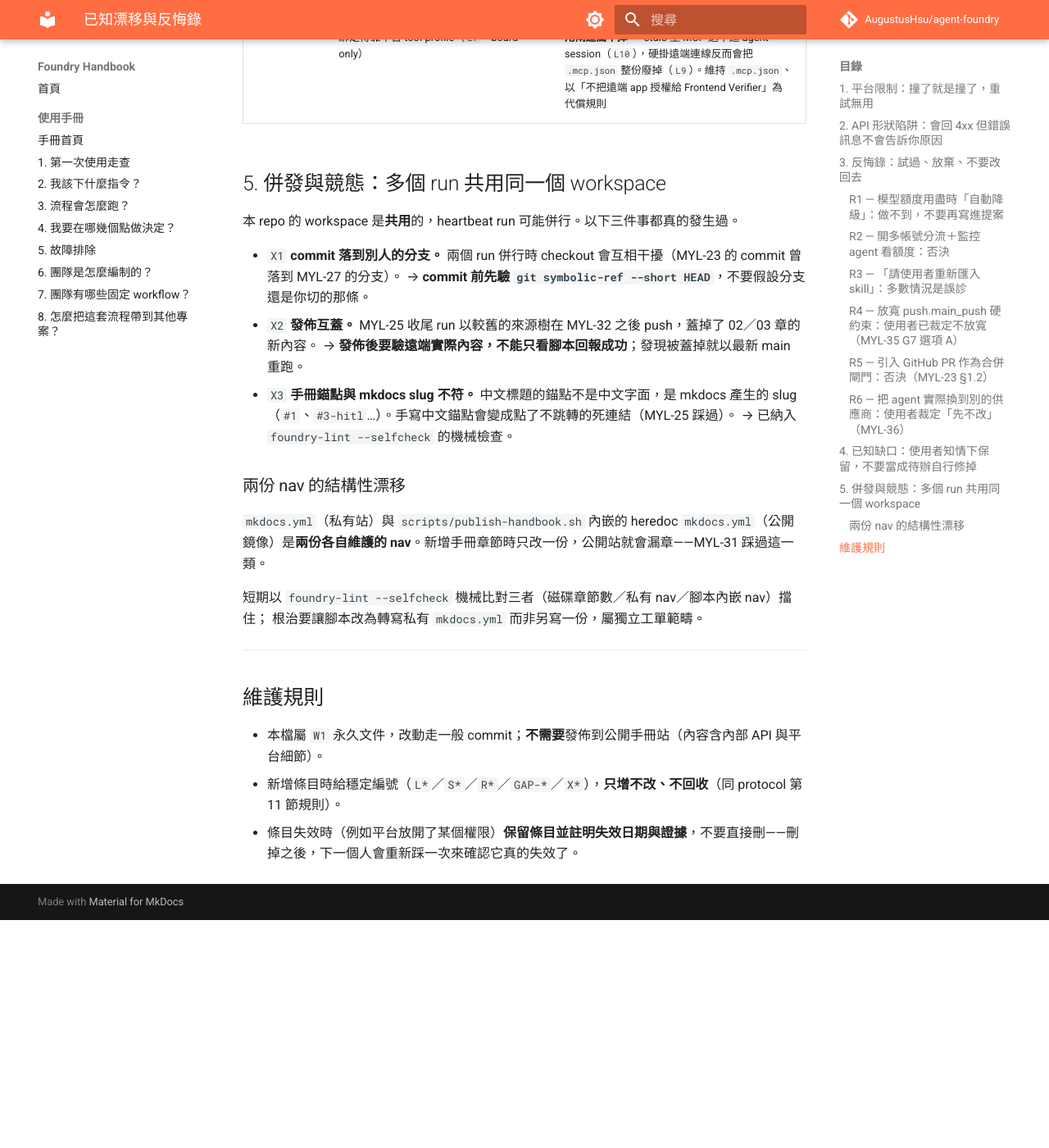
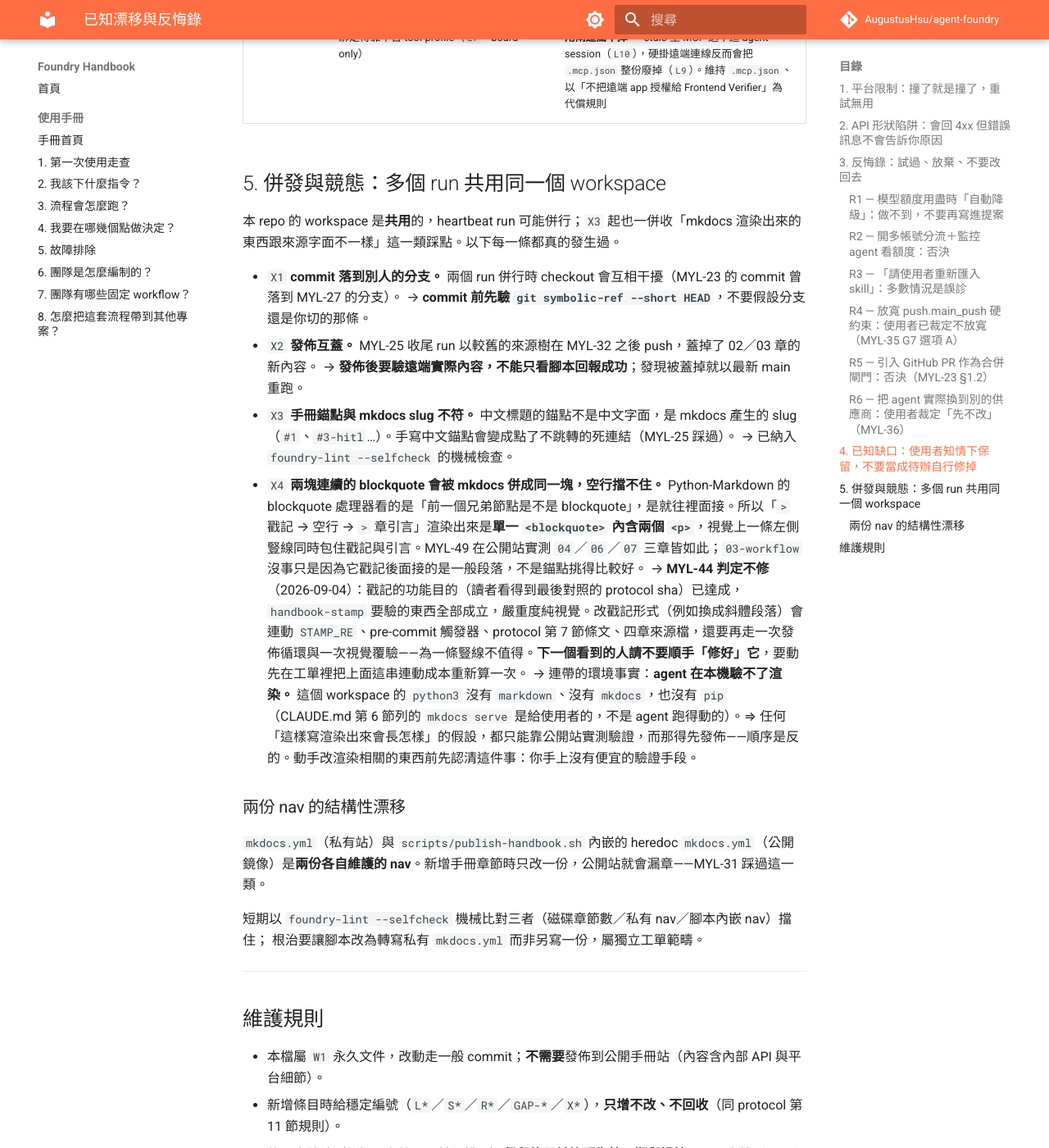
Before and after one commit to AugustusHsu/agent-foundry, an MkDocs documentation site: the page built from docs/standards/known-drift.md, in a window 1280 px wide and 1400 px high, scrolled down 5934 px. Shown: the whole window at 82% size. Built offline with MkDocs 1.6.1 and Material for MkDocs 9.7.7, drawn with Linux system fonts in a browser that asks for light colours; comment, search, counter and statistics services are not loaded; before the commit the page ends 7056 px from its top, so only the background shows below that.

Commit message:
📝 MYL-44 known-drift `X4`：mkdocs 併連續 blockquote，判定不修
MYL-49 公開站實測回報 04／06／07 三章的手冊同步戳記沒有渲染成獨立引言塊，而是
與章引言併成單一 <blockquote>。成因：Python-Markdown 的 blockquote 處理器以
「前一個兄弟節點是不是 blockquote」決定要不要接續，空行分隔擋不住。

依 `D1` 退回本單判定：**不修**。戳記的功能目的（讀者看得到最後對照的 protocol
sha）已達成、`handbook-stamp` 要驗的東西全部成立，嚴重度純視覺；改戳記形式會連動
STAMP_RE、pre-commit 觸發器、protocol 第 7 節條文與四章來源檔，還要再走一次發佈
循環與一次視覺覆驗。理由記進 known-drift 免得下一個人重新發現、順手「修好」。

一併記下連帶的環境事實：agent 本機沒有 markdown／mkdocs／pip，渲染層的假設在這個
workspace 沒有便宜的驗證手段，只能發佈後靠公開站實測——順序是反的。

STAMP_RE 上方原本寫「blockquote 是為了與正文區隔」，該說法已被實測推翻，一併更正
並指向 `X4`。

Co-Authored-By: Claude Opus 5 (1M context) <noreply@anthropic.com>

```diff
--- a/docs/standards/known-drift.md
+++ b/docs/standards/known-drift.md
@@ -100,7 +100,7 @@
 
 ## 5. 併發與競態：多個 run 共用同一個 workspace
 
-本 repo 的 workspace 是**共用**的，heartbeat run 可能併行。以下三件事都真的發生過。
+本 repo 的 workspace 是**共用**的，heartbeat run 可能併行；`X3` 起也一併收「mkdocs 渲染出來的東西跟來源字面不一樣」這一類踩點。以下每一條都真的發生過。
 
 - `X1` **commit 落到別人的分支。** 兩個 run 併行時 checkout 會互相干擾（MYL-23 的 commit 曾落到 MYL-27 的分支）。
   → **commit 前先驗 `git symbolic-ref --short HEAD`**，不要假設分支還是你切的那條。
@@ -108,6 +108,9 @@
   → **發佈後要驗遠端實際內容，不能只看腳本回報成功**；發現被蓋掉就以最新 main 重跑。
 - `X3` **手冊錨點與 mkdocs slug 不符。** 中文標題的錨點不是中文字面，是 mkdocs 產生的 slug（`#1`、`#3-hitl`…）。手寫中文錨點會變成點了不跳轉的死連結（MYL-25 踩過）。
   → 已納入 `foundry-lint --selfcheck` 的機械檢查。
+- `X4` **兩塊連續的 blockquote 會被 mkdocs 併成同一塊，空行擋不住。** Python-Markdown 的 blockquote 處理器看的是「前一個兄弟節點是不是 blockquote」，是就往裡面接。所以「`>` 戳記 → 空行 → `>` 章引言」渲染出來是**單一 `<blockquote>` 內含兩個 `<p>`**，視覺上一條左側豎線同時包住戳記與引言。MYL-49 在公開站實測 `04`／`06`／`07` 三章皆如此；`03-workflow` 沒事只是因為它戳記後面接的是一般段落，不是錨點挑得比較好。
+  → **MYL-44 判定不修**（2026-09-04）：戳記的功能目的（讀者看得到最後對照的 protocol sha）已達成，`handbook-stamp` 要驗的東西全部成立，嚴重度純視覺。改戳記形式（例如換成斜體段落）會連動 `STAMP_RE`、pre-commit 觸發器、protocol 第 7 節條文、四章來源檔，還要再走一次發佈循環與一次視覺覆驗——為一條豎線不值得。**下一個看到的人請不要順手「修好」它**，要動先在工單裡把上面這串連動成本重新算一次。
+  → 連帶的環境事實：**agent 在本機驗不了渲染。** 這個 workspace 的 `python3` 沒有 `markdown`、沒有 `mkdocs`，也沒有 `pip`（CLAUDE.md 第 6 節列的 `mkdocs serve` 是給使用者的，不是 agent 跑得動的）。⇒ 任何「這樣寫渲染出來會長怎樣」的假設，都只能靠公開站實測驗證，而那得先發佈——順序是反的。動手改渲染相關的東西前先認清這件事：你手上沒有便宜的驗證手段。
 
 ### 兩份 nav 的結構性漂移
 
```
Also changed, not shown: 1 other file.
